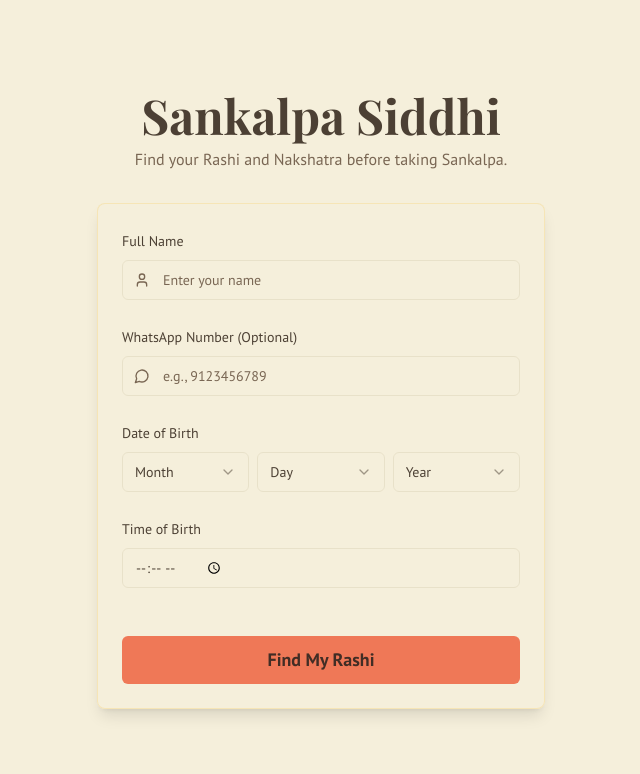
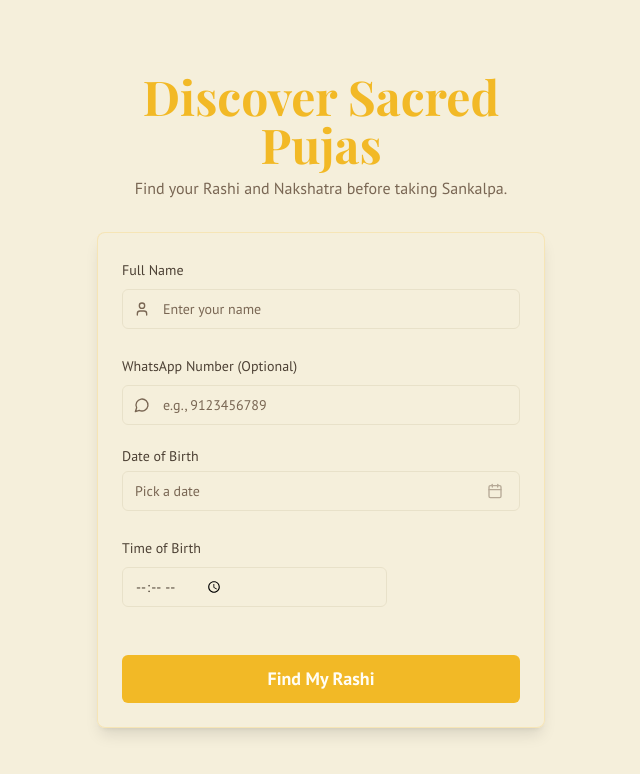
Before and after one commit to rsaisankalp/rashinakshatra, a Next.js app: page / in a window 1280 px wide. Shown: the top 774 px of the page, without its empty margins (319-959 px from the left). Built offline with nearby package versions, Linux system fonts and the light colour scheme; a web font is replaced by a local one.

Commit message:
1)change color of Sankalpa Siddhi heading to change text to Sankalpa is

```diff
--- a/src/app/page.tsx
+++ b/src/app/page.tsx
@@ -41,7 +41,7 @@ export default function Home() {
     <main className="flex min-h-screen flex-col items-center justify-center bg-background p-4 sm:p-8 font-body">
       <div className="w-full max-w-md mx-auto space-y-8">
         <div className="text-center">
-          <h1 className="font-headline text-4xl sm:text-5xl font-bold text-foreground">Sankalpa Siddhi</h1>
+          <h1 className="font-headline text-4xl sm:text-5xl font-bold text-primary">Discover Sacred Pujas</h1>
           <p className="text-muted-foreground mt-2">
             Find your Rashi and Nakshatra before taking Sankalpa.
           </p>
--- a/src/components/sankalpa-form.tsx
+++ b/src/components/sankalpa-form.tsx
@@ -4,7 +4,7 @@ import { zodResolver } from "@hookform/resolvers/zod"
 import { useForm, useWatch } from "react-hook-form"
 import { z } from "zod"
 import { User, MessageCircle } from "lucide-react"
-
+import { Popover, PopoverContent, PopoverTrigger } from "@/components/ui/popover"
 import { Button } from "@/components/ui/button"
 import {
   Form,
@@ -18,6 +18,10 @@ import { Input } from "@/components/ui/input"
 import { Select, SelectContent, SelectItem, SelectTrigger, SelectValue } from "@/components/ui/select"
 import { Card, CardContent, CardFooter } from "@/components/ui/card"
 import type { FormValues } from "@/app/actions";
+import { Calendar } from "@/components/ui/calendar"
+import { CalendarIcon } from "lucide-react"
+import { format } from "date-fns"
+import { cn } from "@/lib/utils"
 
 const formSchema = z.object({
   name: z.string().min(2, {
@@ -36,25 +40,6 @@ type SankalpaFormProps = {
   onSubmit: (values: FormValues) => void;
 };
 
-const currentYear = new Date().getFullYear();
-const years = Array.from({ length: 101 }, (_, i) => (currentYear - i).toString());
-
-const months = [
-  { value: "0", label: "January" },
-  { value: "1", label: "February" },
-  { value: "2", label: "March" },
-  { value: "3", label: "April" },
-  { value: "4", label: "May" },
-  { value: "5", label: "June" },
-  { value: "6", label: "July" },
-  { value: "7", label: "August" },
-  { value: "8", label: "September" },
-  { value: "9", label: "October" },
-  { value: "10", label: "November" },
-  { value: "11", label: "December" },
-];
-
-
 export function SankalpaForm({ onSubmit }: SankalpaFormProps) {
   const form = useForm<z.infer<typeof formSchema>>({
     resolver: zodResolver(formSchema),
@@ -64,18 +49,8 @@ export function SankalpaForm({ onSubmit }: SankalpaFormProps) {
     },
   });
 
-  const [year, month] = useWatch({
-    control: form.control,
-    name: ["dob.year", "dob.month"],
-  });
-
-  const daysInMonth = year && month ? new Date(parseInt(year), parseInt(month) + 1, 0).getDate() : 31;
-  const days = Array.from({ length: daysInMonth }, (_, i) => (i + 1).toString());
-
-  const handleFormSubmit = (data: any) => {
-    const { dob, ...rest } = data;
-    const date = new Date(parseInt(dob.year), parseInt(dob.month), parseInt(dob.day));
-    onSubmit({ ...rest, dob: date });
+  const handleFormSubmit = (data: z.infer<typeof formSchema>) => {
+    onSubmit(data);
   };
 
 
@@ -117,60 +92,50 @@ export function SankalpaForm({ onSubmit }: SankalpaFormProps) {
               )}
             />
 
-            <div>
-              <FormLabel>Date of Birth</FormLabel>
-              <div className="grid grid-cols-3 gap-2 mt-2">
             <FormField
               control={form.control}
-                  name="dob.month"
+              name="dob"
               render={({ field }) => (
-                    <FormItem>
-                      <Select onValueChange={field.onChange} defaultValue={field.value}>
+                <FormItem className="flex flex-col">
+                  <FormLabel>Date of Birth</FormLabel>
+                  <Popover>
+                    <PopoverTrigger asChild>
                       <FormControl>
-                          <SelectTrigger><SelectValue placeholder="Month" /></SelectTrigger>
+                        <Button
+                          variant={"outline"}
+                          className={cn(
+                            "w-full pl-3 text-left font-normal",
+                            !field.value && "text-muted-foreground"
+                          )}
+                        >
+                          {field.value ? (
+                            format(field.value, "PPP")
+                          ) : (
+                            <span>Pick a date</span>
+                          )}
+                          <CalendarIcon className="ml-auto h-4 w-4 opacity-50" />
+                        </Button>
                       </FormControl>
-                        <SelectContent>
-                          {months.map(m => <SelectItem key={m.value} value={m.value}>{m.label}</SelectItem>)}
-                        </SelectContent>
-                      </Select>
+                    </PopoverTrigger>
+                    <PopoverContent className="w-auto p-0" align="start">
+                      <Calendar
+                        mode="single"
+                        selected={field.value}
+                        onSelect={field.onChange}
+                        disabled={(date) =>
+                          date > new Date() || date < new Date("1900-01-01")
+                        }
+                        initialFocus
+                        captionLayout="dropdown-buttons"
+                        fromYear={1900}
+                        toYear={new Date().getFullYear()}
+                      />
+                    </PopoverContent>
+                  </Popover>
+                  <FormMessage />
                 </FormItem>
               )}
             />
-                <FormField
-                  control={form.control}
-                  name="dob.day"
-                  render={({ field }) => (
-                    <FormItem>
-                      <Select onValueChange={field.onChange} defaultValue={field.value}>
-                        <FormControl>
-                           <SelectTrigger><SelectValue placeholder="Day" /></SelectTrigger>
-                        </FormControl>
-                        <SelectContent>
-                          {days.map(d => <SelectItem key={d} value={d}>{d}</SelectItem>)}
-                        </SelectContent>
-                      </Select>
-                    </FormItem>
-                  )}
-                />
-                 <FormField
-                  control={form.control}
-                  name="dob.year"
-                  render={({ field }) => (
-                    <FormItem>
-                       <Select onValueChange={field.onChange} defaultValue={field.value}>
-                        <FormControl>
-                           <SelectTrigger><SelectValue placeholder="Year" /></SelectTrigger>
-                        </FormControl>
-                        <SelectContent>
-                           {years.map(y => <SelectItem key={y} value={y}>{y}</SelectItem>)}
-                        </SelectContent>
-                      </Select>
-                    </FormItem>
-                  )}
-                />
-              </div>
-               <FormMessage>{form.formState.errors.dob?.message}</FormMessage>
-            </div>
 
             <FormField
               control={form.control}
@@ -179,7 +144,9 @@ export function SankalpaForm({ onSubmit }: SankalpaFormProps) {
                 <FormItem>
                   <FormLabel>Time of Birth</FormLabel>
                   <FormControl>
-                    <Input type="time" {...field} className="h-10 text-base" />
+                    <div className="w-full sm:w-2/3">
+                      <Input type="time" {...field} className="h-10 text-base"/>
+                    </div>
                   </FormControl>
                   <FormMessage />
                 </FormItem>
@@ -187,7 +154,7 @@ export function SankalpaForm({ onSubmit }: SankalpaFormProps) {
             />
           </CardContent>
           <CardFooter>
-            <Button type="submit" className="w-full bg-accent hover:bg-accent/90 text-accent-foreground font-bold text-lg py-6">
+            <Button type="submit" className="w-full bg-primary hover:bg-primary/90 text-primary-foreground font-bold text-lg py-6">
               Find My Rashi
             </Button>
           </CardFooter>
```
Lines whose indentation alone changed are shown as unchanged.
